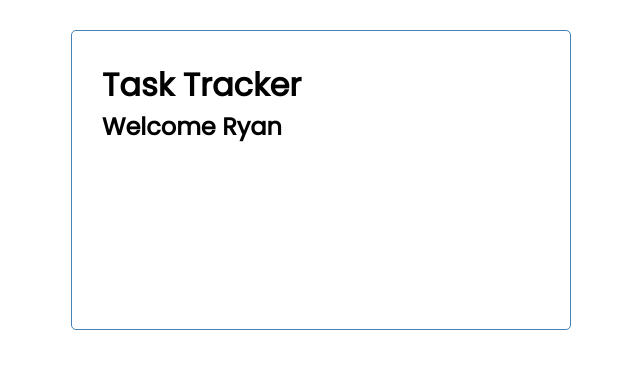
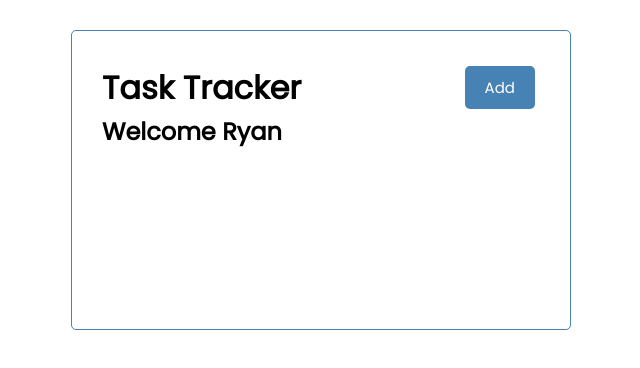
Before and after one commit to ryanroat/react-task-tracker, a React (Create React App) app: page / in a window 1280 px wide. Shown: the top 368 px of the page, without its empty margins (319-959 px from the left). Built offline with nearby package versions, Linux system fonts and the light colour scheme.

Commit message:
added basic button compenent

```diff
--- /dev/null
+++ b/src/components/Button.js
@@ -0,0 +1,27 @@
+import PropTypes from 'prop-types'
+
+const Button = ({ color, text }) => {
+
+  const onClick = () => {
+    console.log('click');
+  }
+
+  return (
+    <button
+      onClick={onClick}
+      className='btn' style={{ backgroundColor: color }}>
+      {text}
+    </button>
+  )
+}
+
+Button.defaultProps = {
+  color: 'steelblue'
+}
+
+Button.propTypes = {
+  color: PropTypes.string,
+  text: PropTypes.string
+}
+
+export default Button
--- a/src/components/Header.js
+++ b/src/components/Header.js
@@ -1,9 +1,11 @@
 import PropTypes from 'prop-types'
+import Button from './Button'
 
 const Header = ({ greeting, name }) => {
   return (
-    <header>
+    <header className='header'>
       <h1>Task Tracker</h1>
+      <Button text='Add'/>
       <h2>{greeting} {name}</h2>
     </header>
   )
--- a/src/index.css
+++ b/src/index.css
@@ -22,6 +22,7 @@ body {
 
 .header {
   display: flex;
+  flex-wrap: wrap;
   justify-content: space-between;
   align-items: center;
   margin-bottom: 20px;
@@ -34,6 +35,7 @@ body {
   border: none;
   padding: 10px 20px;
   margin: 5px;
+  border-radius: 5px;
   cursor: pointer;
   text-decoration: none;
   font-size: 15px;
```
